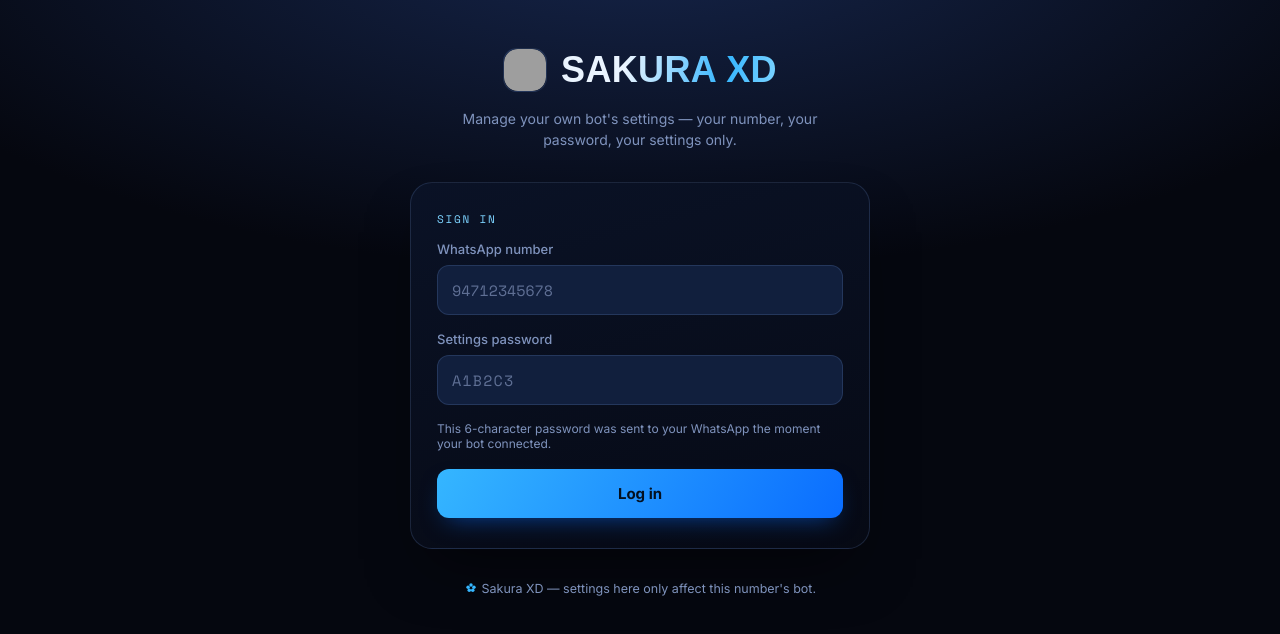
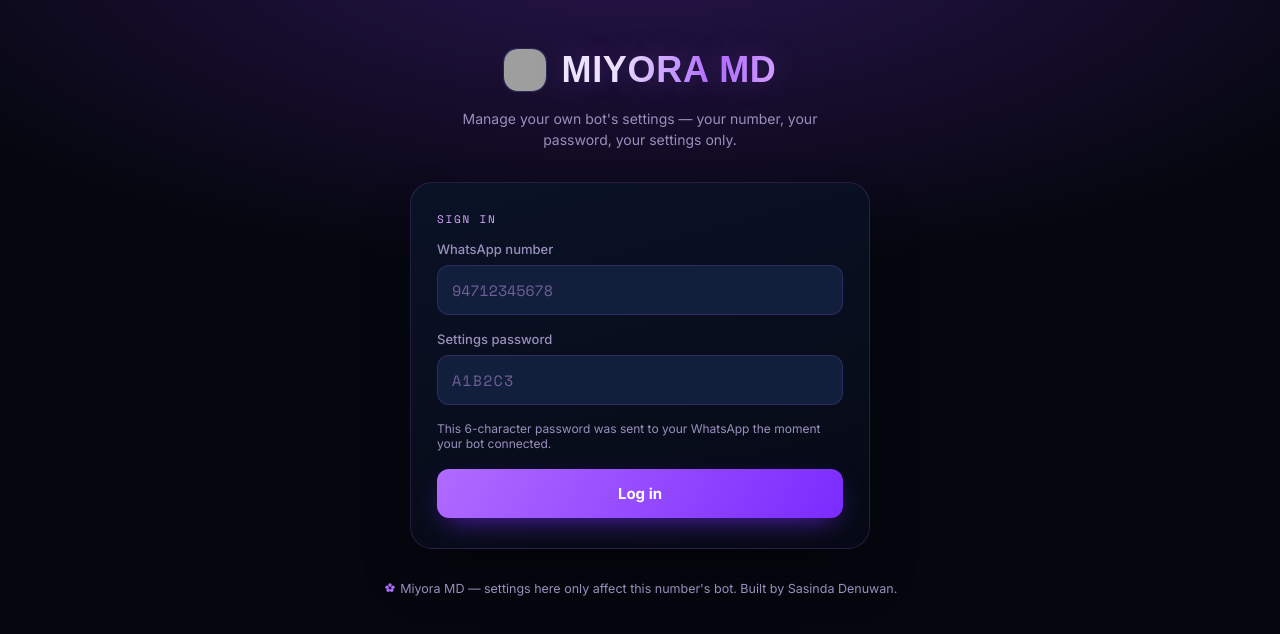
Before and after one commit to sasiyamd3-cell/sakura-xd-frontend-main, a website: page sakura/settings.html in a window 1280 px wide. Drawn offline with nearby package versions, Linux system fonts and the light colour scheme; grey boxes are pictures that could not be loaded; a web font is replaced by a local one.

Commit message:
Update settings.html

```diff
--- a/sakura/settings.html
+++ b/sakura/settings.html
@@ -3,8 +3,8 @@
 <head>
 <meta charset="UTF-8" />
 <meta name="viewport" content="width=device-width, initial-scale=1.0" />
-<title>SAKURA XD — Bot Settings</title>
-<meta name="description" content="Edit your Sakura XD bot settings." />
+<title>MIYORA MD — Bot Settings</title>
+<meta name="description" content="Edit your Miyora MD bot settings." />
 <link rel="preconnect" href="https://fonts.googleapis.com">
 <link rel="preconnect" href="https://fonts.gstatic.com" crossorigin>
 <link href="https://fonts.googleapis.com/css2?family=Unbounded:wght@500;700;800&family=Klee+One:wght@600&family=Inter:wght@400;500;600;700&family=Space+Mono:wght@400;700&display=swap" rel="stylesheet">
@@ -13,13 +13,13 @@
     --ink: #05070f;
     --ink-2: #0a1226;
     --ink-3: #111f3d;
-    --sakura: #35b6ff;
-    --sakura-deep: #0a6dff;
-    --lantern: #7dd3ff;
-    --lantern-soft: #b9e6ff;
-    --paper: #eaf4ff;
-    --muted: #7f93bd;
-    --line: rgba(140,180,255,0.16);
+    --sakura: #b06bff;
+    --sakura-deep: #7a2bff;
+    --lantern: #d8a3ff;
+    --lantern-soft: #e9d4ff;
+    --paper: #f3ecff;
+    --muted: #9a8fbd;
+    --line: rgba(176,107,255,0.18);
     --danger: #ff8a8a;
     --good: #9be8b0;
   }
@@ -28,7 +28,7 @@
   html,body{ margin:0; padding:0; }
 
   body{
-    background: radial-gradient(ellipse 120% 80% at 50% -10%, #16264d 0%, var(--ink) 55%, #05070f 100%);
+    background: radial-gradient(ellipse 120% 80% at 50% -10%, #2a1550 0%, var(--ink) 55%, #05070f 100%);
     color: var(--paper);
     font-family: 'Inter', sans-serif;
     min-height: 100vh;
@@ -63,18 +63,20 @@
     color: var(--sakura);
     flex-shrink: 0;
     overflow: hidden;
+    box-shadow: 0 0 16px rgba(176,107,255,0.35) inset;
   }
   .kanji-badge img{ width: 100%; height: 100%; object-fit: cover; border-radius: inherit; }
   h1.wordmark{
     font-family: 'Unbounded', sans-serif;
     font-weight: 800;
     font-size: clamp(26px, 5vw, 36px);
-    letter-spacing: 0.01em;
+    letter-spacing: 0.02em;
     margin: 0;
-    background: linear-gradient(100deg, var(--paper) 30%, var(--sakura) 75%, var(--lantern) 100%);
+    background: linear-gradient(100deg, var(--paper) 25%, var(--sakura) 70%, var(--lantern) 100%);
     -webkit-background-clip: text;
     background-clip: text;
     color: transparent;
+    text-shadow: 0 0 30px rgba(176,107,255,0.25);
   }
 
   .tagline{
@@ -131,10 +133,10 @@
     transition: border-color 0.15s ease, box-shadow 0.15s ease;
   }
   select{ font-family: 'Inter', sans-serif; cursor: pointer; }
-  input::placeholder{ color: #5f6f94; }
+  input::placeholder{ color: #6f5f94; }
   input:focus, select:focus, textarea:focus{
-    border-color: var(--sakura-deep);
-    box-shadow: 0 0 0 3px rgba(10,109,255,0.18);
+    border-color: var(--sakura);
+    box-shadow: 0 0 0 3px rgba(122,43,255,0.22);
   }
   input[type="text"].pw{ text-transform: uppercase; letter-spacing: 0.08em; }
 
@@ -152,23 +154,23 @@
     font-family: 'Inter', sans-serif;
     font-weight: 700;
     font-size: 15px;
-    color: #04101f;
+    color: #fff;
     background: linear-gradient(120deg, var(--sakura) 0%, var(--sakura-deep) 100%);
     cursor: pointer;
     transition: transform 0.12s ease, box-shadow 0.12s ease, opacity 0.12s ease;
-    box-shadow: 0 10px 24px -10px rgba(10,109,255,0.55);
+    box-shadow: 0 10px 28px -10px rgba(122,43,255,0.75);
   }
   .btn:hover{ transform: translateY(-1px); }
   .btn:active{ transform: translateY(0); }
   .btn:disabled{ opacity: 0.6; cursor: default; transform: none; }
   .btn.secondary{
     background: transparent;
-    border: 1px solid rgba(125,211,255,0.4);
+    border: 1px solid rgba(216,163,255,0.4);
     color: var(--lantern-soft);
     box-shadow: none;
     margin-top: 10px;
   }
-  .btn.secondary:hover{ background: rgba(125,211,255,0.1); }
+  .btn.secondary:hover{ background: rgba(216,163,255,0.1); }
 
   .btn:focus-visible, input:focus-visible, select:focus-visible{
     outline: 2px solid var(--lantern);
@@ -178,8 +180,8 @@
   .spinner{
     display: inline-block;
     width: 14px; height: 14px;
-    border: 2px solid rgba(26,15,20,0.35);
-    border-top-color: #04101f;
+    border: 2px solid rgba(255,255,255,0.35);
+    border-top-color: #fff;
     border-radius: 50%;
     margin-right: 8px;
     vertical-align: -2px;
@@ -222,7 +224,7 @@
   .switch input{ display: none; width: auto; padding: 0; }
   .switch .track{
     position: absolute; inset: 0;
-    background: #33415c;
+    background: #3d3358;
     border-radius: 999px;
     transition: background 0.18s ease;
     cursor: pointer;
@@ -257,8 +259,8 @@
     font-family: 'Space Mono', monospace;
     font-size: 12px;
     color: var(--lantern-soft);
-    background: rgba(125,211,255,0.1);
-    border: 1px solid rgba(125,211,255,0.3);
+    background: rgba(216,163,255,0.1);
+    border: 1px solid rgba(216,163,255,0.3);
     padding: 5px 10px;
     border-radius: 999px;
   }
@@ -289,8 +291,8 @@
 <div class="stage">
 
   <div class="brand">
-    <div class="kanji-badge" aria-hidden="true"><img src="https://raw.githubusercontent.com/NimeshMihiranga-Neno/cartoon-web/main/18d7513834fe1dcc00b6807bb6174794.jpg" alt="Sakura XD logo" /></div>
-    <h1 class="wordmark">SAKURA XD</h1>
+    <div class="kanji-badge" aria-hidden="true"><img src="https://raw.githubusercontent.com/NimeshMihiranga-Neno/cartoon-web/main/18d7513834fe1dcc00b6807bb6174794.jpg" alt="Miyora MD logo" /></div>
+    <h1 class="wordmark">MIYORA MD</h1>
   </div>
   <p class="tagline">Manage your own bot's settings — your number, your password, your settings only.</p>
 
@@ -325,7 +327,7 @@
 
     <div class="field">
       <label class="field-label" for="botName">Bot name</label>
-      <input id="botName" type="text" placeholder="Sakura XD" style="font-family:'Inter',sans-serif;" />
+      <input id="botName" type="text" placeholder="Miyora MD" style="font-family:'Inter',sans-serif;" />
     </div>
 
     <div class="field">
@@ -421,7 +423,7 @@
   </div>
 
   <footer>
-    <span class="mark"><svg width="14" height="14" viewBox="0 0 24 24" fill="currentColor" stroke="none" style="vertical-align:-2px;"><circle cx="12" cy="7" r="3"/><circle cx="17" cy="10.5" r="3"/><circle cx="15" cy="16" r="3"/><circle cx="9" cy="16" r="3"/><circle cx="7" cy="10.5" r="3"/></svg></span> Sakura XD — settings here only affect this number's bot.
+    <span class="mark"><svg width="14" height="14" viewBox="0 0 24 24" fill="currentColor" stroke="none" style="vertical-align:-2px;"><circle cx="12" cy="7" r="3"/><circle cx="17" cy="10.5" r="3"/><circle cx="15" cy="16" r="3"/><circle cx="9" cy="16" r="3"/><circle cx="7" cy="10.5" r="3"/></svg></span> Miyora MD — settings here only affect this number's bot. Built by Sasinda Denuwan.
   </footer>
 
 </div>
```
